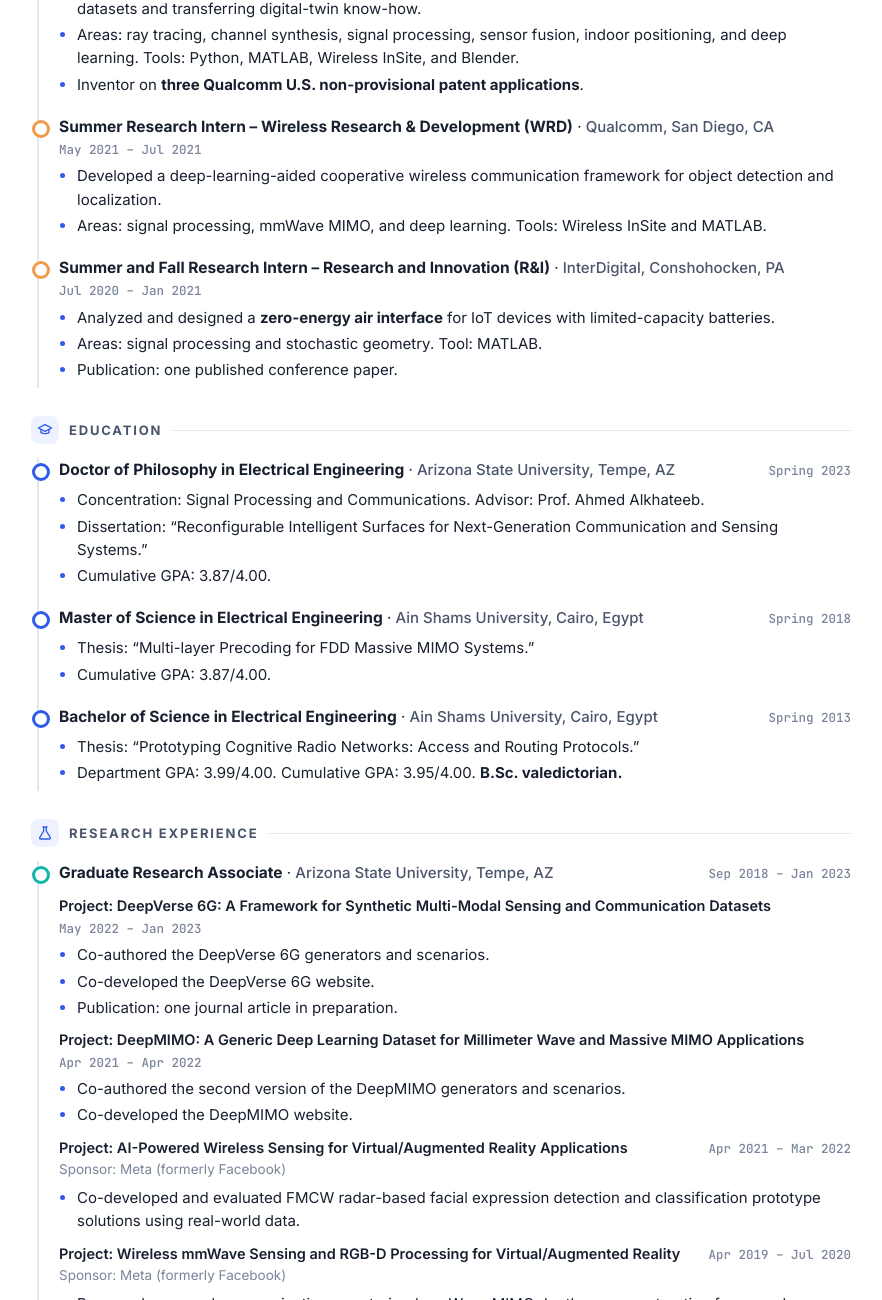
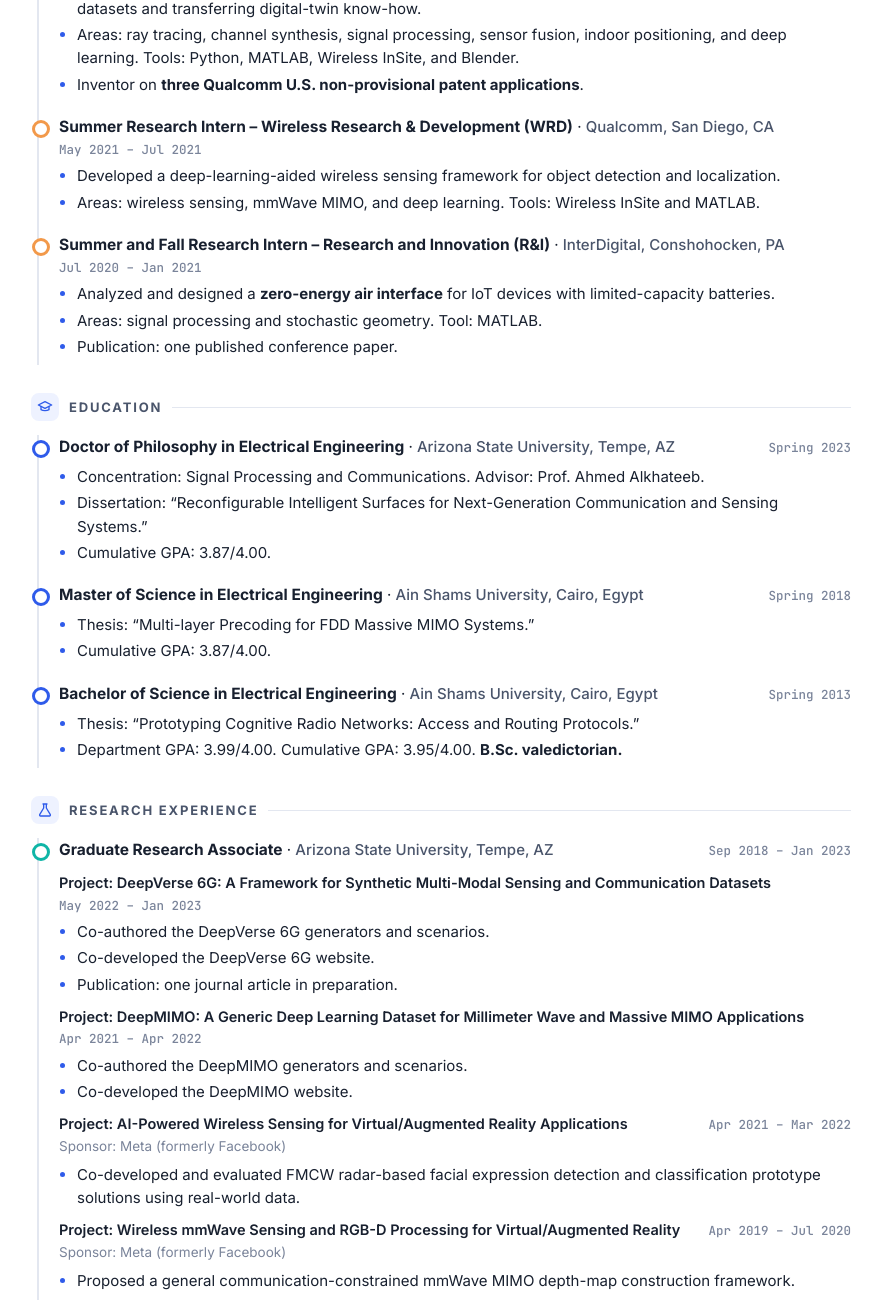
Before and after one commit to Abdelrahman-Taha/Abdelrahman-Taha.github.io, a plain HTML site: page index.html in a window 1280 px wide. Shown: the part 1363-2663 px from the top of the page, without its empty margins (199-1081 px from the left). Drawn offline with Linux system fonts and the light colour scheme.

Commit message:
Add files via upload

```diff
--- a/index.html
+++ b/index.html
@@ -348,8 +348,8 @@ footer{padding:14px 40px 22px;color:var(--ink-3);font-size:12px;border-top:1px s
           <span class="when">May 2021 – Jul 2021</span>
         </div>
         <ul>
-          <li>Developed a deep-learning-aided cooperative wireless communication framework for object detection and localization.</li>
-          <li>Areas: signal processing, mmWave MIMO, and deep learning. Tools: Wireless InSite and MATLAB.</li>
+          <li>Developed a deep-learning-aided wireless sensing framework for object detection and localization.</li>
+          <li>Areas: wireless sensing, mmWave MIMO, and deep learning. Tools: Wireless InSite and MATLAB.</li>
         </ul>
       </div>
 
@@ -420,7 +420,7 @@ footer{padding:14px 40px 22px;color:var(--ink-3);font-size:12px;border-top:1px s
         </ul>
         <div class="sub">Project: DeepMIMO: A Generic Deep Learning Dataset for Millimeter Wave and Massive MIMO Applications <span class="when muted">Apr 2021 – Apr 2022</span></div>
         <ul>
-          <li>Co-authored the second version of the DeepMIMO generators and scenarios.</li>
+          <li>Co-authored the DeepMIMO generators and scenarios.</li>
           <li>Co-developed the DeepMIMO website.</li>
         </ul>
         <div class="sub">Project: AI-Powered Wireless Sensing for Virtual/Augmented Reality Applications <span class="when muted">Apr 2021 – Mar 2022</span></div>
```
